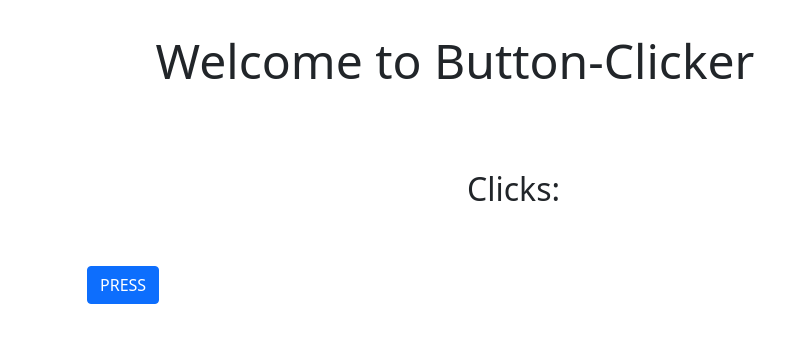
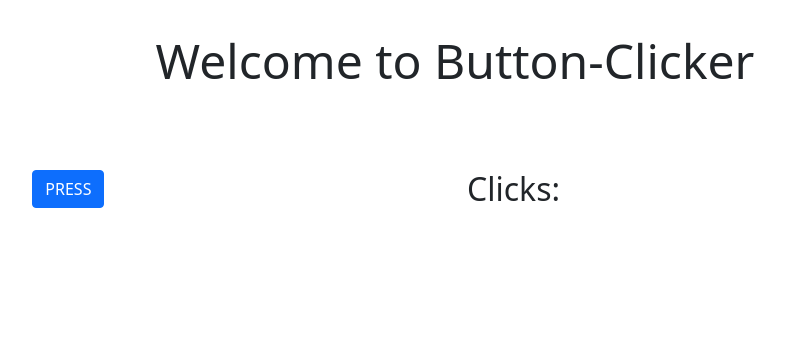
Before and after one commit to HansonKLau/LearnProject, a plain HTML site: page index.html in a window 1280 px wide. Shown: the whole page, without its empty margins (185-970 px from the left). Drawn offline with nearby package versions, Linux system fonts and the light colour scheme.

Commit message:
redid spacing of columns

```diff
--- a/index.html
+++ b/index.html
@@ -16,10 +16,13 @@
     <h1 style="margin-top: 2rem; font-size: 3rem;" class="text-center">Welcome to Button-Clicker</h1>
 
     <div class="row" style="margin-top: 5rem;">
-        <div class="col">
-            <button type="button" class="btn btn-primary" style="margin-left: 17rem; margin-top: 6rem;">PRESS</button>
+        <div class="col-2">
+        <!-- just for space -->
         </div>
-        <div class="col">
+        <div class="col-4">
+            <button type="button" class="btn btn-primary">PRESS</button>
+        </div>
+        <div class="col-6">
             <h2>Clicks:</h2>
         </div>
 
```
